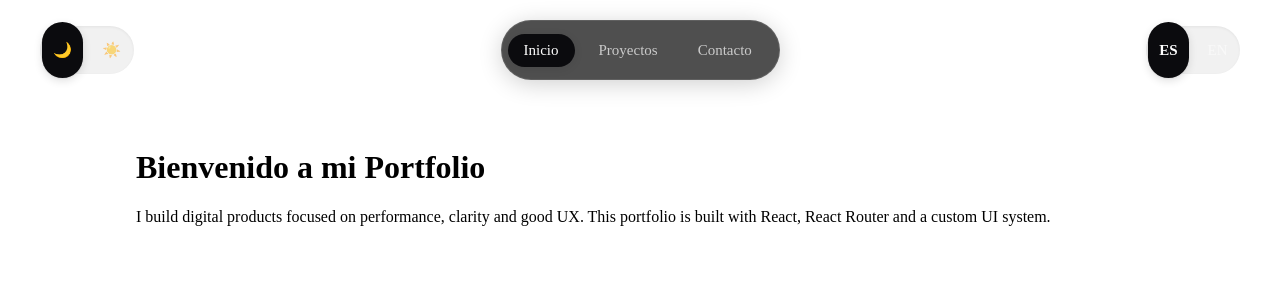
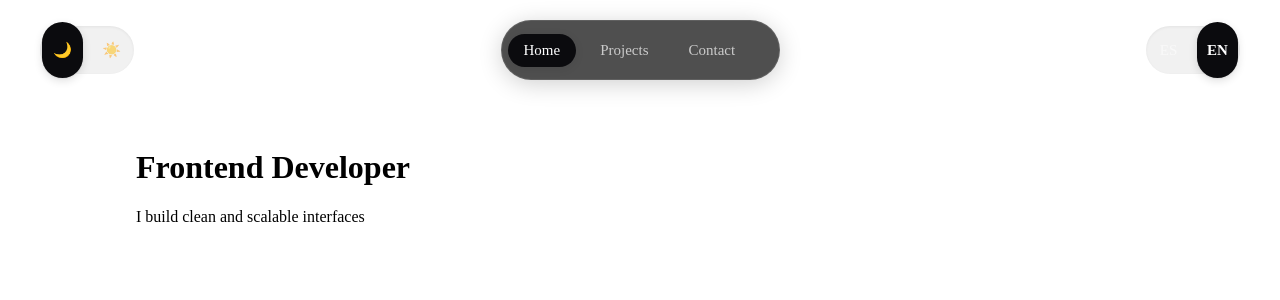
Before and after one commit to tomasitogh/shiny-potato-portfolio, a React (Vite) app: page / in a window 1280 px wide. Shown: the top 300 px of the page. Built offline with nearby package versions, Linux system fonts and the light colour scheme.

Commit message:
Se ajustaron los varios idiomas para cada page usando un archivo json para cada idioma

```diff
--- a/src/components/NavPill.jsx
+++ b/src/components/NavPill.jsx
@@ -19,7 +19,7 @@ export default function NavPill() {
                 transition={{ type: "spring", bounce: 0.2, duration: 0.6 }}
               />
             )}
-            <span style={{ position: "relative", zIndex: 1 }}>{t("home")}</span>
+            <span style={{ position: "relative", zIndex: 1 }}>{t("nav.home")}</span>
           </>
         )}
       </NavLink>
@@ -36,7 +36,7 @@ export default function NavPill() {
                 transition={{ type: "spring", bounce: 0.2, duration: 0.6 }}
               />
             )}
-            <span style={{ position: "relative", zIndex: 1 }}>{t("projects")}</span>
+            <span style={{ position: "relative", zIndex: 1 }}>{t("nav.projects")}</span>
           </>
         )}
       </NavLink>
@@ -53,7 +53,7 @@ export default function NavPill() {
                 transition={{ type: "spring", bounce: 0.2, duration: 0.6 }}
               />
             )}
-            <span style={{ position: "relative", zIndex: 1 }}>{t("contact")}</span>
+            <span style={{ position: "relative", zIndex: 1 }}>{t("nav.contact")}</span>
           </>
         )}
       </NavLink>
--- a/src/context/GlobalContext.jsx
+++ b/src/context/GlobalContext.jsx
@@ -1,11 +1,14 @@
 import { createContext, useState, useContext, useEffect } from 'react';
+
+import es from '../translations/es.json';
+import en from '../translations/en.json';
 
 const GlobalContext = createContext();
 
 export const GlobalProvider = ({ children }) => {
   // Inicializamos estado leyendo localStorage o usando valores por defecto
   const [theme, setTheme] = useState(() => localStorage.getItem('theme') || 'dark');
-  const [lang, setLang] = useState(() => localStorage.getItem('lang') || 'es');
+  const [lang, setLang] = useState(() => localStorage.getItem('lang') || 'en');
 
   // Guardamos en localStorage cada vez que cambien
   useEffect(() => {
@@ -17,14 +20,20 @@ export const GlobalProvider = ({ children }) => {
     localStorage.setItem('lang', lang);
   }, [lang]);
 
-  // Diccionario de textos (puedes ampliarlo luego)
-  const translations = {
-    es: { home: "Inicio", projects: "Proyectos", contact: "Contacto", welcome: "Bienvenido a mi Portfolio" },
-    en: { home: "Home", projects: "Projects", contact: "Contact", welcome: "Welcome to my Portfolio" }
+  // Diccionario de textos cargado desde JSONs
+  const translations = { es, en };
+
+  // Función helper para obtener texto (soporta claves anidadas tipo "hero.title")
+  const t = (key) => {
+    const keys = key.split('.');
+    let value = translations[lang];
+
+    for (const k of keys) {
+      value = value?.[k];
+    }
+
+    return value || key;
   };
-
-  // Función helper para obtener texto
-  const t = (key) => translations[lang][key] || key;
 
   return (
     <GlobalContext.Provider value={{ theme, setTheme, lang, setLang, t }}>
--- a/src/pages/Contact.jsx
+++ b/src/pages/Contact.jsx
@@ -1,9 +1,13 @@
+import { useGlobal } from "../context/GlobalContext"
+
 export default function Contact() {
+  const { t } = useGlobal()
+
   return (
     <main className="page">
-      <h1>Contact</h1>
+      <h1>{t("contact.title")}</h1>
       <p>
-        If you want to work together or discuss a project, feel free to reach out.
+        {t("contact.description")}
       </p>
     </main>
   )
--- a/src/pages/Home.jsx
+++ b/src/pages/Home.jsx
@@ -5,10 +5,9 @@ export default function Home() {
 
   return (
     <main className="page">
-      <h1>{t("welcome")}</h1>
+      <h1>{t("hero.title")}</h1>
       <p>
-        I build digital products focused on performance, clarity and good UX.
-        This portfolio is built with React, React Router and a custom UI system.
+        {t("hero.subtitle")}
       </p>
     </main>
   )
--- a/src/pages/Projects.jsx
+++ b/src/pages/Projects.jsx
@@ -1,7 +1,11 @@
+import { useGlobal } from "../context/GlobalContext"
+
 export default function Projects() {
+  const { t } = useGlobal()
+
   return (
     <main className="page">
-      <h1>Projects</h1>
+      <h1>{t("projects.title")}</h1>
       <p>
         Here you will find a selection of real products, experiments and MVPs I
         have built.
--- /dev/null
+++ b/src/translations/en.json
@@ -0,0 +1,32 @@
+{
+    "hero": {
+        "title": "Frontend Developer",
+        "subtitle": "I build clean and scalable interfaces",
+        "cvButton": "Download CV"
+    },
+    "nav": {
+        "home": "Home",
+        "projects": "Projects",
+        "about": "About Me",
+        "contact": "Contact"
+    },
+    "projects": {
+        "title": "Projects",
+        "items": [
+            {
+                "id": "roadplan",
+                "name": "RoadPlan",
+                "description": "Range-based trip planner",
+                "tech": [
+                    "React",
+                    "Google Maps",
+                    "Node"
+                ]
+            }
+        ]
+    },
+    "contact": {
+        "title": "Contact",
+        "description": "If you want to work together..."
+    }
+}
--- /dev/null
+++ b/src/translations/es.json
@@ -0,0 +1,32 @@
+{
+    "hero": {
+        "title": "Desarrollador Frontend",
+        "subtitle": "Construyo interfaces limpias y escalables",
+        "cvButton": "Descargar CV"
+    },
+    "nav": {
+        "home": "Inicio",
+        "projects": "Proyectos",
+        "about": "Sobre mí",
+        "contact": "Contacto"
+    },
+    "projects": {
+        "title": "Proyectos",
+        "items": [
+            {
+                "id": "roadplan",
+                "name": "RoadPlan",
+                "description": "Planificador de viajes por autonomía",
+                "tech": [
+                    "React",
+                    "Google Maps",
+                    "Node"
+                ]
+            }
+        ]
+    },
+    "contact": {
+        "title": "Contacto",
+        "description": "Si quieres trabajar juntos..."
+    }
+}
```
